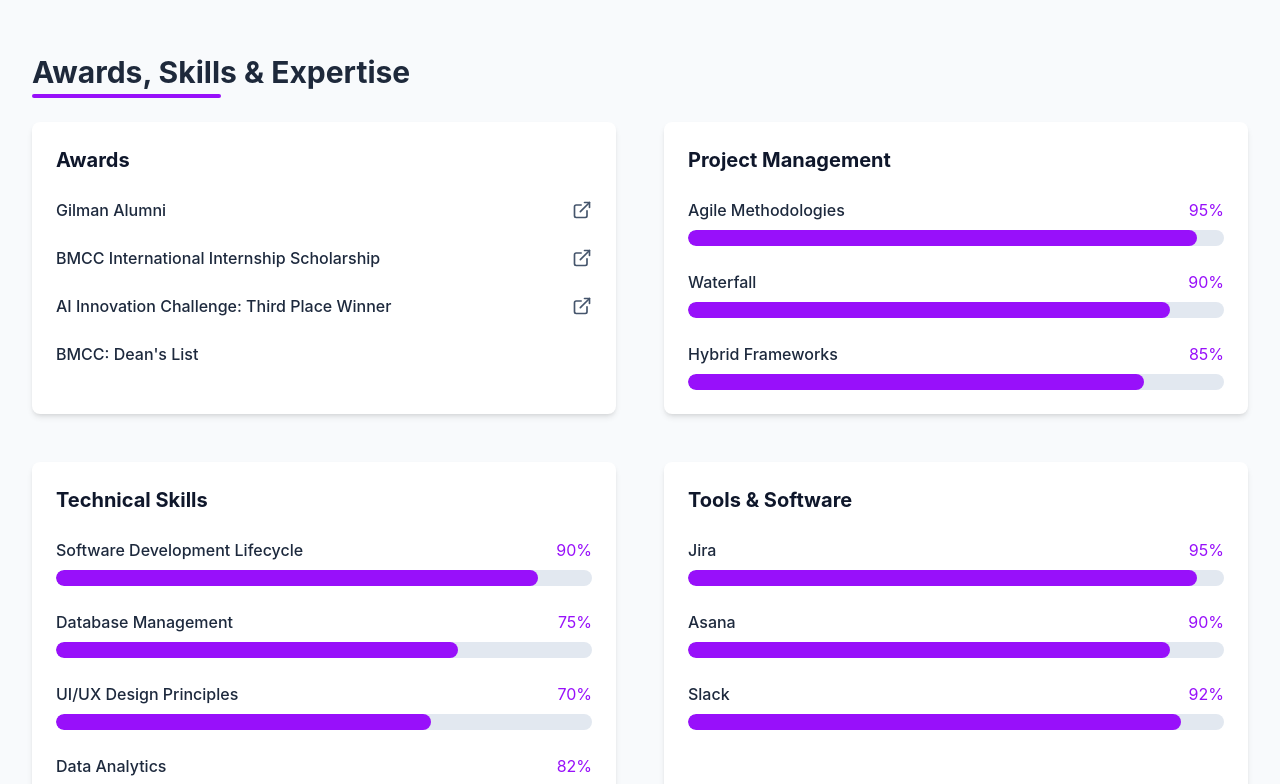
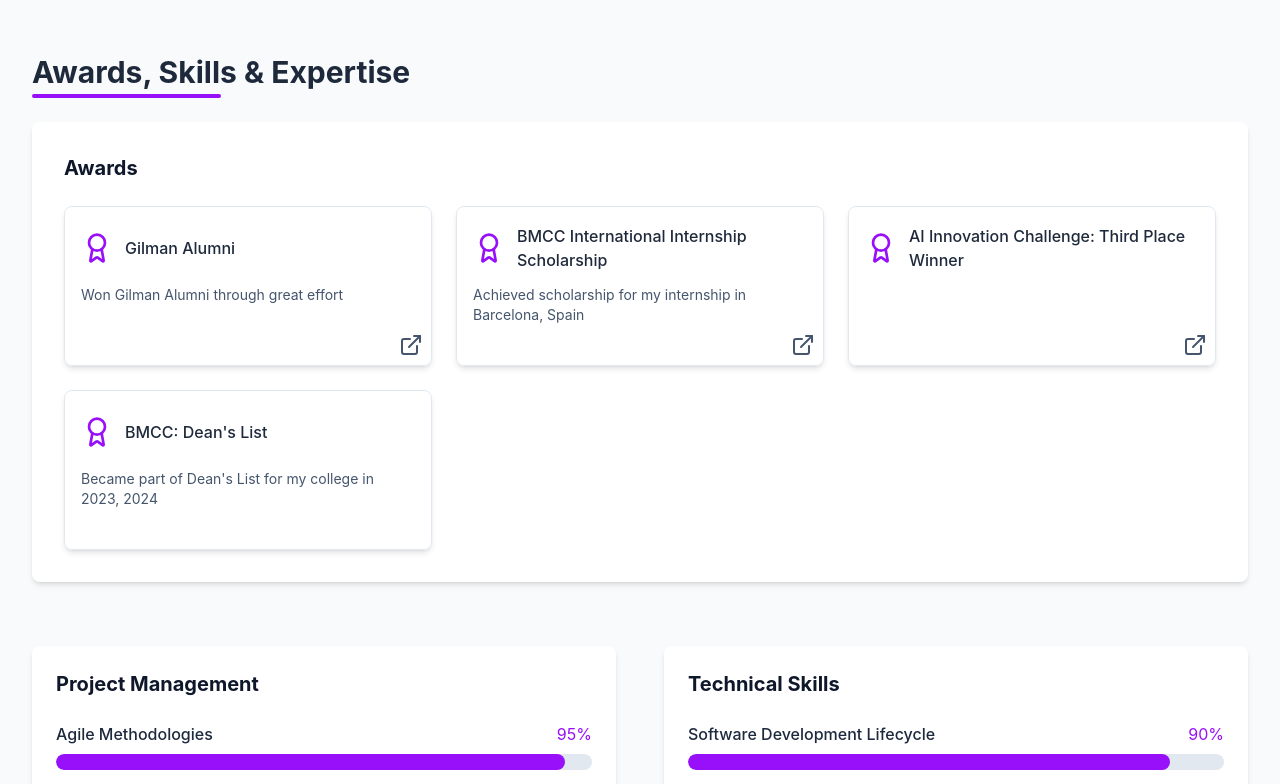
Before and after one commit to MaksimPikovskiy/Acamerus.github.io, a React (Vite) app: page / in a window 1280 px wide. Shown: the part 5360-6144 px from the top of the page. Built offline with nearby package versions, Linux system fonts and the light colour scheme.

Commit message:
Improved Award display in SkillsSection. Fixed styling issues.

```diff
--- a/src/components/SkillsSection.jsx
+++ b/src/components/SkillsSection.jsx
@@ -1,6 +1,6 @@
 import { useEffect, useRef, useState } from "react";
 import skills_data from "../data/skills.json";
-import { CircleCheck, ExternalLink } from "lucide-react";
+import { Award, CircleCheck, ExternalLink } from "lucide-react";
 
 export default function SkillsSection() {
   const [isVisible, setIsVisible] = useState(false);
@@ -37,7 +37,42 @@ export default function SkillsSection() {
       <div className="section-container">
         <h2 className="section-title">{skills_data.section_title}</h2>
 
-        <div className="grid grid-cols-1 md:grid-cols-2 gap-12">
+        {skills_data.awards.length > 0 && (
+          <div className=" bg-white dark:bg-slate-800 p-8 rounded-lg shadow-md">
+            <h3 className="text-xl font-bold mb-6 text-slate-900 dark:text-white">
+              Awards
+            </h3>
+
+            <div className="grid grid-cols-1 md:grid-cols-2 lg:grid-cols-3 gap-6">
+              {skills_data.awards.map((award, index) => (
+                <div
+                  key={index}
+                  className="relative border border-slate-200 dark:border-slate-700 rounded-lg p-4 shadow-md transition-transform hover:transform hover:scale-105"
+                >
+                  <div className="flex items-center mb-3 min-h-[50px]">
+                    <Award className="shrink-0 w-8 h-8 text-purple-600 dark:text-purple-400 mr-3" />
+                    <h4 className="font-medium">{award.name}</h4>
+                  </div>
+                  <p className="text-sm text-slate-600 dark:text-slate-400 mb-6">
+                    {award.description}
+                  </p>
+                  {award.link && (
+                    <a
+                      href={award.link}
+                      className="absolute bottom-2 right-2 text-slate-600 hover:text-purple-600 dark:text-slate-400 dark:hover:text-purple-400 transition-colors"
+                      target="_blank"
+                      rel="noopener noreferrer"
+                    >
+                      <ExternalLink size={24} />
+                    </a>
+                  )}
+                </div>
+              ))}
+            </div>
+          </div>
+        )}
+
+        <div className="mt-16 grid grid-cols-1 md:grid-cols-2 gap-12">
           {skills_data.categories.map((category, index) => (
             <div
               key={index}
@@ -54,38 +89,19 @@ export default function SkillsSection() {
                       <span className="font-medium text-slate-800 dark:text-slate-200">
                         {skill.name}
                       </span>
-                      {skill.level ? (
                       <span className="text-purple-600 dark:text-purple-400">
                         {skill.level}%
                       </span>
-                      ) : (
-                        skill.link ?
-                        (
-                          <a
-                            href={skill.link}
-                            className="flex text-slate-600 hover:text-purple-600 dark:text-slate-400 dark:hover:text-purple-400 transition-colors items-center justify-center"
-                            target="_blank"
-                            rel="noopener noreferrer"
-                          >
-                            <ExternalLink size={20}/>
-                          </a>
-                        ) :
-                        <span />
-                      )}
                     </div>
-                    {skill.level && (
                     <div className="skill-bar">
                       <div
                         className="skill-progress"
                         style={{
                           width: isVisible ? `${skill.level}%` : "0%",
-                            transition: `width 1s ease-out ${
-                              skill_index * 0.2
-                            }s`,
+                          transition: `width 1s ease-out ${skill_index * 0.2}s`,
                         }}
                       ></div>
                     </div>
-                    )}
                   </div>
                 ))}
               </div>
@@ -106,7 +122,7 @@ export default function SkillsSection() {
                   className="border border-slate-200 dark:border-slate-700 rounded-lg p-4 hover:border-purple-600 dark:hover:border-purple-400 transition-colors"
                 >
                   <div className="flex items-center mb-3">
-                    <CircleCheck className="w-8 h-8 text-purple-600 dark:text-purple-400 mr-3" />
+                    <CircleCheck className="shrink-0 w-8 h-8 text-purple-600 dark:text-purple-400 mr-3" />
                     <h4 className="font-medium">{cert.name}</h4>
                   </div>
                   <p className="text-sm text-slate-600 dark:text-slate-400">
--- a/src/data/skills.json
+++ b/src/data/skills.json
@@ -1,15 +1,23 @@
 {
   "section_title": "Awards, Skills & Expertise",
+  "awards": [
+    { "name": "Gilman Alumni", "description": "Won Gilman Alumni through great effort", "link": "#" },
+    {
+      "name": "BMCC International Internship Scholarship",
+      "description": "Achieved scholarship for my internship in Barcelona, Spain",
+      "link": "#"
+    },
+    {
+      "name": "AI Innovation Challenge: Third Place Winner",
+      "description": "",
+      "link": "https://sites.google.com/view/bmcchacksai/fall-2024-winners/ai-innovation-track"
+    },
+    {
+      "name": "BMCC: Dean's List",
+      "description": "Became part of Dean's List for my college in 2023, 2024"
+    }
+  ],
   "categories": [
-    {
-      "title": "Awards",
-      "skills": [
-        { "name": "Gilman Alumni", "link": "#" },
-        { "name": "BMCC International Internship Scholarship", "link": "#" },
-        { "name": "AI Innovation Challenge: Third Place Winner", "link": "https://sites.google.com/view/bmcchacksai/fall-2024-winners/ai-innovation-track" },
-        { "name": "BMCC: Dean's List" }
-      ]
-    },
     {
       "title": "Project Management",
       "skills": [
```
Lines whose indentation alone changed are shown as unchanged.
